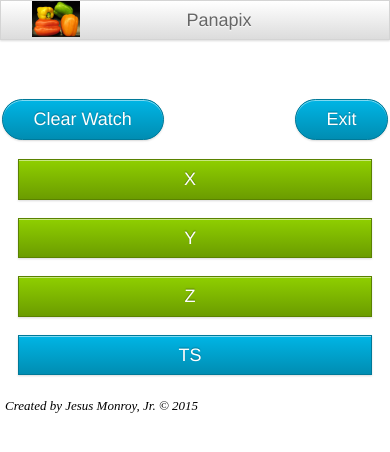
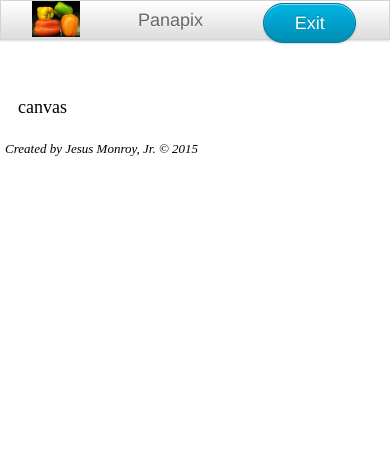
Before and after one commit to jessemonroy650/panapix, a plain HTML site: page index.html in a window 390 px wide. Drawn offline with Linux system fonts and the light colour scheme; some packages are replaced by stand-ins of ours.

Commit message:
first trial of canvasCamera plugin

```diff
--- a/config.xml
+++ b/config.xml
@@ -8,13 +8,14 @@
         <preference name="phonegap-version" value="3.5.0" />
 
         <name>Panapix</name>
-        <description>A Panaramic Image Capturing App</description>
+        <description>A Panaramic Image Capturing</description>
         <author href="http://bsdmasterindex.com" email="jessemonroy650@yahoo.com">
         Jesse Monroy
         </author>
         <gap:platform name="android" />
         <preference name="permissions" value="none"/>
         <gap:plugin name="org.apache.cordova.device-motion" />
-		<gap:plugin name="org.apache.cordova.camera" />
         <gap:plugin name="org.apache.cordova.geolocation" />
+        <gap:plugin name="org.apache.cordova.device-orientation" />
+		<gap:plugin name="com.keith.cordova.plugin.canvascamera" version="1.0.1" />
     </widget>
--- a/index.html
+++ b/index.html
@@ -15,59 +15,45 @@
     <script type="text/javascript" charset="utf-8" src="js/zepto-1.1.6.js"></script>
     <script type="text/javascript" charset="utf-8" src="cordova.js"></script>
     <script type="text/javascript">
-	var gWatchID = null;
-	var gOptions = { frequency: 500 };  // Update every 0.5 seconds
+	function onStartClicked() {
+    	var options = {
+        	quality: 75,
+	        destinationType: CanvasCamera.DestinationType.DATA_URL,
+    	    encodingType: CanvasCamera.EncodingType.JPEG,
+	        width: 640,
+    	    height: 480
+	    };
+    	CanvasCamera.start(options);
+	}
 	//
     // Wait for PhoneGap to load
 	document.addEventListener("deviceready", onDeviceReady, false);
 	//
-	function accelClear() {
-		document.getElementById('accelX').innerHTML = '&nbsp;';
-		document.getElementById('accelY').innerHTML = '&nbsp;';
-		document.getElementById('accelZ').innerHTML = '&nbsp;';
-		document.getElementById('timestamp').innerHTML = '&nbsp;';
-	}
-	function accelUpdate(acceleration) {
-		document.getElementById('accelX').innerHTML = acceleration.x;
-		document.getElementById('accelY').innerHTML = acceleration.y;
-		document.getElementById('accelZ').innerHTML = acceleration.z;
-		document.getElementById('timestamp').innerHTML = acceleration.timestamp;
-	}
-	function accelOff() {
-		navigator.accelerometer.clearWatch(gWatchID);
-	}
+	function onDeviceReady() {
+		alert('device ready.');
+	    // have to call initialize function with canvas object
 
-	//
-	function onDeviceReady() {
-		navigator.accelerometer.getCurrentAcceleration(accelUpdate, function() {alert("Error on getCurrentAccel");});
-		gWatchID = navigator.accelerometer.watchAcceleration(accelUpdate,
-				function() {
-					alert("Error on watchAccel");
-				},
-				gOptions);
+    	var objCanvas = document.getElementById("canvas");
+	    CanvasCamera.initialize(objCanvas);
+
+    	// window.plugin.CanvasCamera is now available
+		onStartClicked();
 	}
 	//
 	function onLoad() {
-		accelClear();
 	}
 
     </script>
 </head>
 <body onload="onLoad()">
-<div class="button button-block button-large"><img align=left src=images/favicon-48x48.png>Panapix</div>
+<div class="button button-block button-large">
+	<img align=left src=images/favicon-48x48.png>
+	Panapix
+	<button onclick='navigator.app.exitApp()' class="button button-pill button-primary button-large" style="margin:0.1em;float:right;">Exit</button>
+</div>
 <p />&nbsp;<p />
-<span onclick='accelOff()'><button class="button button-pill button-primary button-large" style="margin:0.1em">Clear Watch</button></span>
 
-<span onclick='navigator.app.exitApp()'><button class="button button-pill button-primary button-large" style="margin:0.1em;float:right;">Exit</button></span>
-
-
-<div id=ax class="button button-block button-action button-large" style="margin:1em;">X <span id=accelX></span></div>
-
-<div id=ay class="button button-block button-action button-large" style="margin:1em;">Y <span id=accelY></span></div>
-
-<div id=az class="button button-block button-action button-large" style="margin:1em;">Z <span id=accelZ></span></div>
-
-<div id=ts class="button button-block button-primary button-large" style="margin:1em;">TS <span id=timestamp></span></div>
+<div id=canvas style="margin:1em;">canvas</div>
 
 <div class="copyright" style="padding:5px;align:left;font-style:italic;font-size:small;">
     <span id=copyright>Created by Jesus Monroy, Jr. &copy; 2015</span>
```
